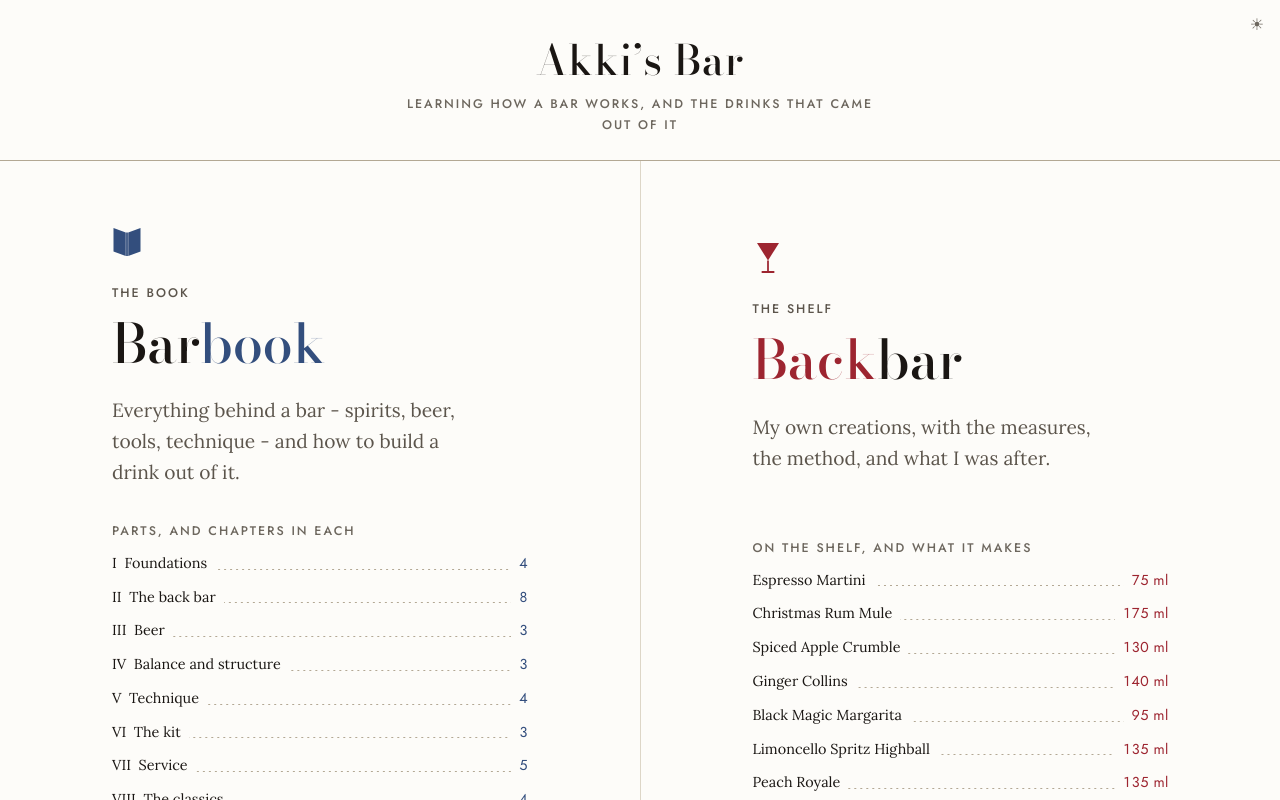
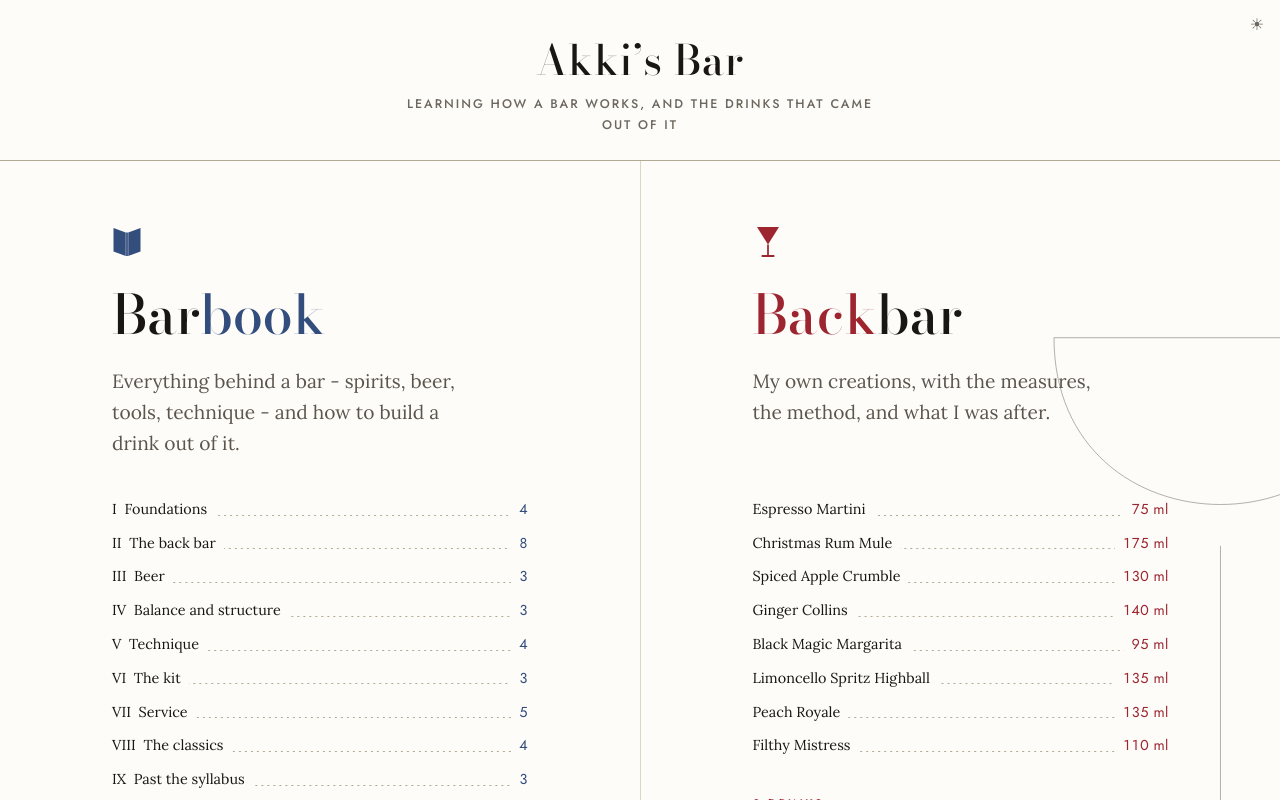
Before and after one commit to akkibhat/bar, a Next.js app: page / in a window 1280 px wide. Shown: the top 800 px of the page. Built offline with nearby package versions, Linux system fonts and the light colour scheme.

Commit message:
Drop the eyebrow labels from the front door and Barbook index, add an oversized coupe

```diff
--- a/app/book/page.tsx
+++ b/app/book/page.tsx
@@ -73,8 +73,6 @@ export default function BookPage() {
     <div className="mx-auto max-w-[46rem] px-6 sm:px-10 py-12 lg:py-20">
       {/* ---- Masthead -------------------------------------------- */}
       <header className="mb-14">
-        <p className="label-ui mb-3">What I was taught, checked</p>
-
         <HalfTitle half={BOOK} />
 
         <hr className="rule-double my-6" />
@@ -158,9 +156,7 @@ export default function BookPage() {
       </section>
 
       {/* ---- Contents -------------------------------------------- */}
-      <h2 className="label-ui mb-3" style={{ fontSize: 'var(--t-caption)' }}>
-        The book
-      </h2>
+      <h2 className="sr-only">The book</h2>
 
       <RunningOrder contents={buildContents()} />
     </div>
--- a/app/globals.css
+++ b/app/globals.css
@@ -786,6 +786,30 @@ button.card:hover {
   flex: 1;
   display: grid;
   grid-template-columns: 1fr;
+  position: relative;
+  overflow: hidden;
+}
+
+/* The big coupe. Sized from the split's own height so it is always
+   taller than the page it sits on and is cropped top and bottom; pushed
+   past the right edge so only its bowl and half its stem show. It is
+   behind the doors, which are given their own stacking context. */
+.door-glass {
+  height: 118%;
+  width: auto;
+  right: -17%;
+  top: -4%;
+  z-index: 0;
+}
+.door {
+  position: relative;
+  z-index: 1;
+}
+@media (max-width: 47.99rem) {
+  /* Stacked, the glass would sit behind both lists. Drop it. */
+  .door-glass {
+    display: none;
+  }
 }
 
 @media (min-width: 48rem) {
@@ -796,7 +820,10 @@ button.card:hover {
 
 .door {
   display: flex;
-  align-items: center;
+  /* Top-aligned, not centred: the two lists are different lengths, and
+     centring them independently pushed every row out of register across
+     the seam. */
+  align-items: flex-start;
   padding: var(--s-6xl) var(--s-5xl);
   text-decoration: none;
   /* The seam. One rule between the halves, and it turns with them: a
--- a/components/Cover.tsx
+++ b/components/Cover.tsx
@@ -1,5 +1,6 @@
 import Link from 'next/link';
 import { GlassMark } from './Mark';
+import GlassPlate from './GlassPlate';
 import { OWNER, HALVES } from '@/lib/site';
 import { CHAPTER_COUNT, chaptersIn } from '@/lib/content/book';
 import { PARTS } from '@/lib/content/parts';
@@ -111,6 +112,10 @@ export default function Cover() {
       </header>
 
       <div className="door-split">
+        {/* One coupe, far too large, bleeding off the right edge behind the
+            shelf. It crosses nothing the reader needs to read: the text
+            column is centred and the glass lives in the outer margin. */}
+        <GlassPlate slug="coupe" className="door-glass" />
         {HALVES.map((half) => (
           <Link
             key={half.id}
@@ -128,9 +133,7 @@ export default function Cover() {
                 <GlassMark size={34} variant={half.id} decorative />
               </span>
 
-              <span className="label-ui block mt-6 mb-2">{copy[half.id].label}</span>
-
-              <span className="display block t-h1 sm:t-display leading-none mb-5">
+              <span className="display block t-h1 sm:t-display leading-none mt-6 mb-5">
                 {copy[half.id].name}
               </span>
 
@@ -141,9 +144,7 @@ export default function Cover() {
                 {copy[half.id].line}
               </span>
 
-              <span className="label-ui block mt-8 mb-1" style={{ color: 'var(--ink-faint)' }}>
-                {half.id === 'book' ? 'Parts, and chapters in each' : 'On the shelf, and what it makes'}
-              </span>
+              <span className="block mt-8" aria-hidden="true" />
               <span className="spec door-contents" role="list">
                 {inside[half.id].map((row) => (
                   <span className="spec__line" role="listitem" key={row.key}>
--- /dev/null
+++ b/components/GlassPlate.tsx
@@ -0,0 +1,48 @@
+import { glassPath } from './GlassShape';
+
+/**
+ * One glass, drawn far too large and left to run off the edge of its box.
+ *
+ * Every other drawing on the site is a small plate sitting politely in a
+ * column. This is the opposite: the same outline the glassware picker
+ * uses, scaled until it is architecture rather than illustration, and
+ * cropped by whatever contains it. It is decoration, so it is hidden from
+ * assistive technology, ignores the pointer, and sits behind the text.
+ *
+ * The stroke is `non-scaling`, so the line stays a hairline at any size
+ * instead of thickening with the glass, which is what keeps it reading
+ * as a printed rule and not as a cartoon.
+ *
+ * The parent must be `position: relative` and clip overflow; this fills
+ * it and places the glass with the `className` the caller passes.
+ */
+export default function GlassPlate({
+  slug,
+  className,
+}: {
+  slug: string;
+  className?: string;
+}) {
+  const path = glassPath(slug);
+  if (!path) return null;
+
+  return (
+    <svg
+      viewBox="0 0 40 64"
+      aria-hidden="true"
+      focusable="false"
+      className={className}
+      style={{ position: 'absolute', pointerEvents: 'none' }}
+    >
+      <path
+        d={path}
+        fill="none"
+        stroke="var(--ink-faint)" strokeOpacity="0.5"
+        strokeWidth="1"
+        strokeLinejoin="round"
+        strokeLinecap="round"
+        vectorEffect="non-scaling-stroke"
+      />
+    </svg>
+  );
+}
--- a/components/GlassShape.tsx
+++ b/components/GlassShape.tsx
@@ -57,6 +57,11 @@ const SHAPES: Record<string, string> = {
   toddy: 'M12 20 L14 58 H26 L28 20 M28 28 C35 28 35 44 28 44 M12 23 H28',
 };
 
+/** The raw path for a glass, so a larger drawing can reuse the same outline. */
+export function glassPath(slug: string): string | undefined {
+  return SHAPES[slug];
+}
+
 export default function GlassShape({
   glass,
   size = 46,
```
